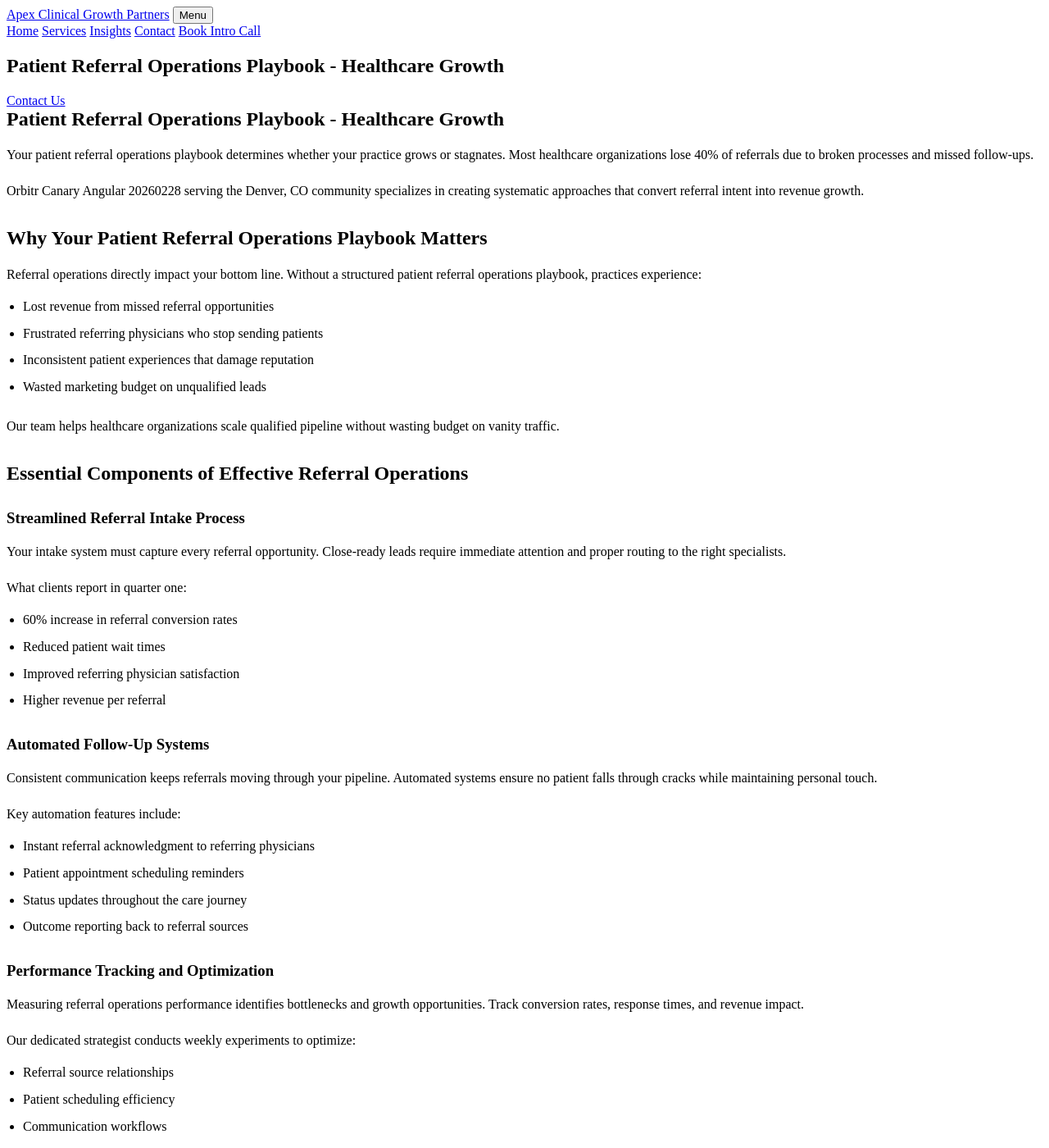
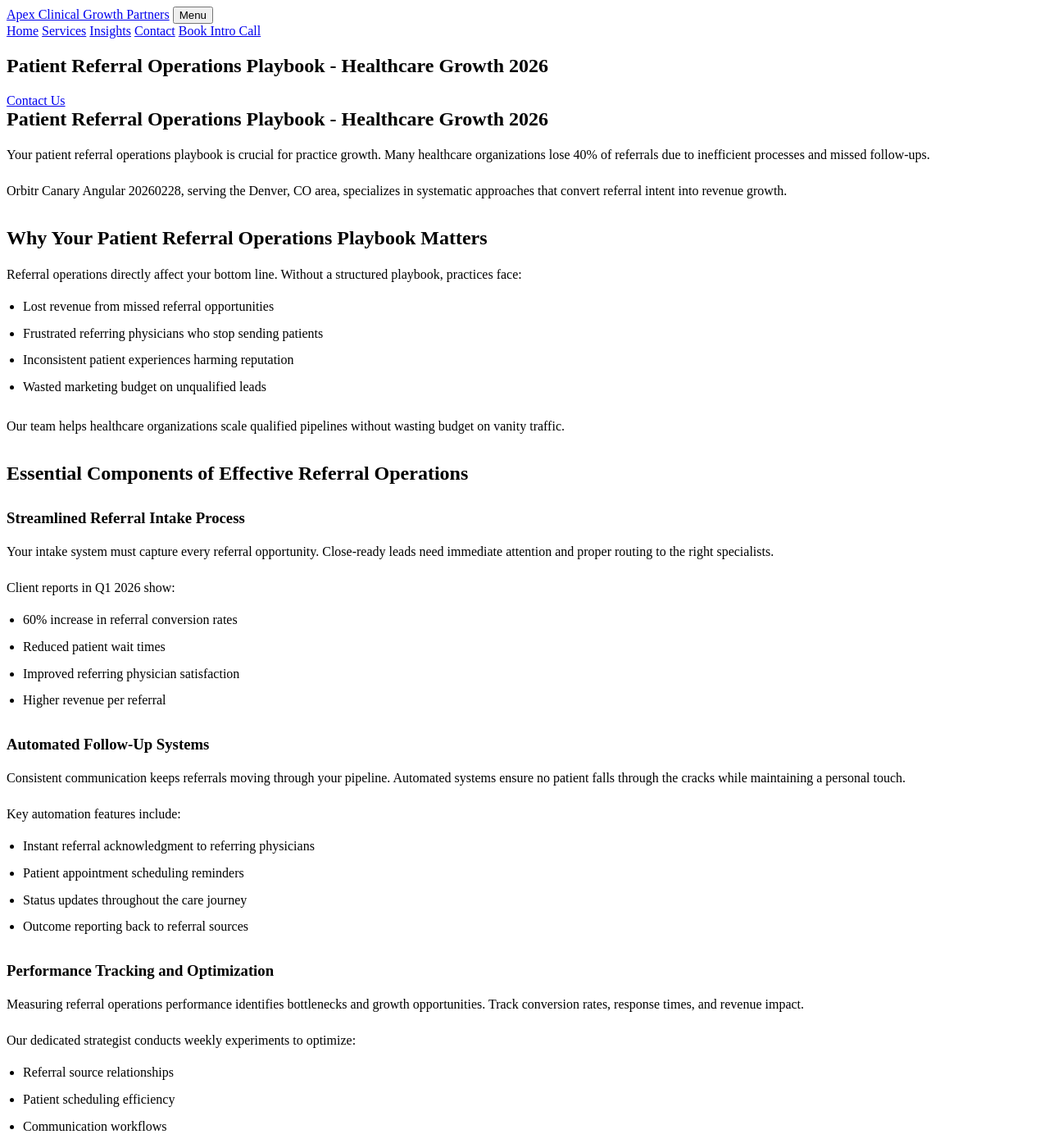
Before and after one commit to prjctlphbt/orbitr-canary-angular-20260228, a Jekyll site: the page angular-referral-ops-playbook-20260228142149.html, which Jekyll copies as it is, in a window 1280 px wide and 1400 px high. Shown: the whole window at 82% size. Built offline with Jekyll 4.4.1, drawn with Linux system fonts in a browser that asks for light colours; some of the changed text lies outside the part shown.

Commit message:
Refresh and update content: angular-referral-ops-playbook-20260228142149.html

```diff
--- a/angular-referral-ops-playbook-20260228142149.html
+++ b/angular-referral-ops-playbook-20260228142149.html
@@ -4,10 +4,9 @@
 <head>
 <meta charset="utf-8"/>
 <meta content="width=device-width, initial-scale=1.0" name="viewport"/>
-<meta content="Streamline patient referrals with our comprehensive operations playbook. Optimize workflows, boost growth, and improve patient outcomes. Get started today." name="description"/>
-<title>Patient Referral Operations Playbook - Healthcare Growth</title>
+<meta content="Optimize patient referrals with our 2026 operations playbook. Enhance workflows, drive growth, and boost patient outcomes. Start now." name="description"/>
+<title>Patient Referral Operations Playbook - Healthcare Growth 2026</title>
 <style>
-
 
 /* Minimal functional styles (accordion, forms only) */
 
@@ -49,7 +48,7 @@
  box-sizing: border-box;
 }
 
- </style>
+</style>
 <style id="orbitr-generated-content-style">
 .orbitr-generated-content > * {
  margin: 0;
@@ -84,7 +83,8 @@
 .orbitr-generated-content li {
  line-height: 1.65;
 }
-</style></head>
+</style>
+</head>
 <body>
 <header>
 <div class="container navbar">
@@ -102,28 +102,28 @@
 <main class="page-main">
 <section class="page-hero landing-hero">
 <div class="container">
-<h1>Patient Referral Operations Playbook - Healthcare Growth</h1>
+<h1>Patient Referral Operations Playbook - Healthcare Growth 2026</h1>
 <a class="cta" href="/services/">Contact Us</a>
 </div>
 </section>
 <section class="landing-content">
 <div class="container orbitr-generated-content">
-<h1>Patient Referral Operations Playbook - Healthcare Growth</h1>
-<p>Your patient referral operations playbook determines whether your practice grows or stagnates. Most healthcare organizations lose 40% of referrals due to broken processes and missed follow-ups.</p>
-<p>Orbitr Canary Angular 20260228 serving the Denver, CO community specializes in creating systematic approaches that convert referral intent into revenue growth.</p>
+<h1>Patient Referral Operations Playbook - Healthcare Growth 2026</h1>
+<p>Your patient referral operations playbook is crucial for practice growth. Many healthcare organizations lose 40% of referrals due to inefficient processes and missed follow-ups.</p>
+<p>Orbitr Canary Angular 20260228, serving the Denver, CO area, specializes in systematic approaches that convert referral intent into revenue growth.</p>
 <h2>Why Your Patient Referral Operations Playbook Matters</h2>
-<p>Referral operations directly impact your bottom line. Without a structured patient referral operations playbook, practices experience:</p>
+<p>Referral operations directly affect your bottom line. Without a structured playbook, practices face:</p>
 <ul>
 <li>Lost revenue from missed referral opportunities</li>
 <li>Frustrated referring physicians who stop sending patients</li>
-<li>Inconsistent patient experiences that damage reputation</li>
+<li>Inconsistent patient experiences harming reputation</li>
 <li>Wasted marketing budget on unqualified leads</li>
 </ul>
-<p>Our team helps healthcare organizations scale qualified pipeline without wasting budget on vanity traffic.</p>
+<p>Our team helps healthcare organizations scale qualified pipelines without wasting budget on vanity traffic.</p>
 <h2>Essential Components of Effective Referral Operations</h2>
 <h3>Streamlined Referral Intake Process</h3>
-<p>Your intake system must capture every referral opportunity. Close-ready leads require immediate attention and proper routing to the right specialists.</p>
-<p>What clients report in quarter one:
+<p>Your intake system must capture every referral opportunity. Close-ready leads need immediate attention and proper routing to the right specialists.</p>
+<p>Client reports in Q1 2026 show:
 <ul>
 <li>60% increase in referral conversion rates</li>
 <li>Reduced patient wait times</li>
@@ -131,7 +131,7 @@
 <li>Higher revenue per referral</li>
 </ul></p>
 <h3>Automated Follow-Up Systems</h3>
-<p>Consistent communication keeps referrals moving through your pipeline. Automated systems ensure no patient falls through cracks while maintaining personal touch.</p>
+<p>Consistent communication keeps referrals moving through your pipeline. Automated systems ensure no patient falls through the cracks while maintaining a personal touch.</p>
 <p>Key automation features include:
 <ul>
 <li>Instant referral acknowledgment to referring physicians</li>
@@ -194,6 +194,6 @@
  button.parentElement.classList.toggle('active');
  });
  });
- </script>
+</script>
 </body>
 </html>
```
Also changed, not shown: other parts of angular-referral-ops-playbook-20260228142149.html (+1 -1 lines).
